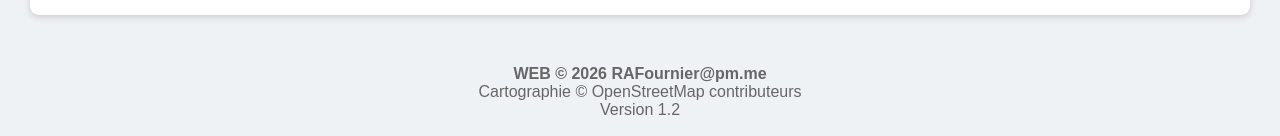
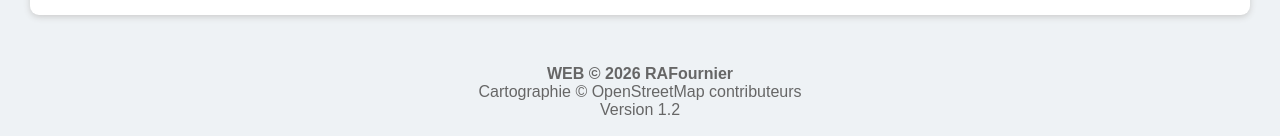
Before and after one commit to RAFournier/localisateur-quebec, a plain HTML site: page index.html in a window 1280 px wide. Shown: the part 1561-1697 px from the top of the page. Drawn offline with nearby package versions, Linux system fonts and the light colour scheme; no server answers.

Commit message:
Update footer content in index.html

```diff
--- a/index.html
+++ b/index.html
@@ -309,7 +309,7 @@ IMPORTER LES ANCIENS POINTS DE CHUTE
 </div>
 
 <footer>
-<strong>WEB © 2026 RAFournier@pm.me</strong><br>
+<strong>WEB © 2026 RAFournier</strong><br>
 Cartographie © OpenStreetMap contributeurs<br>
 Version 1.2
 </footer>
```
